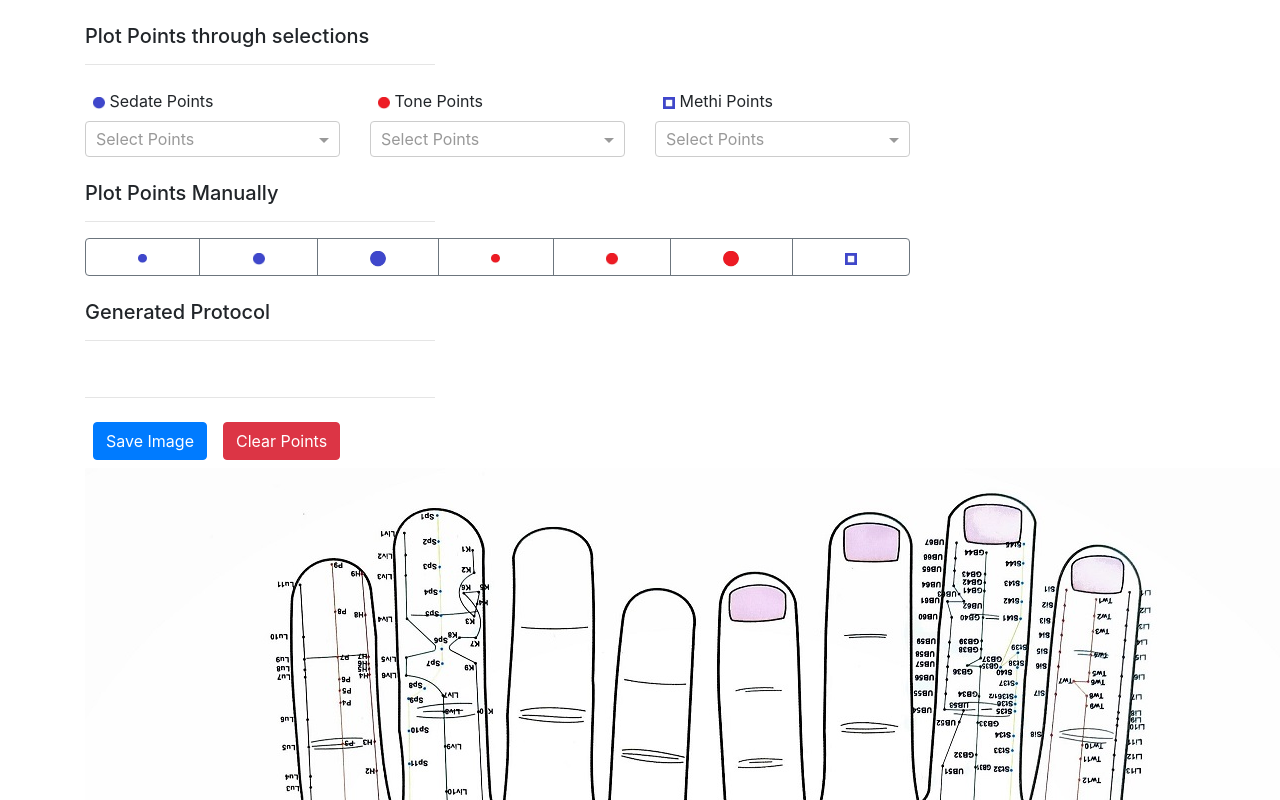
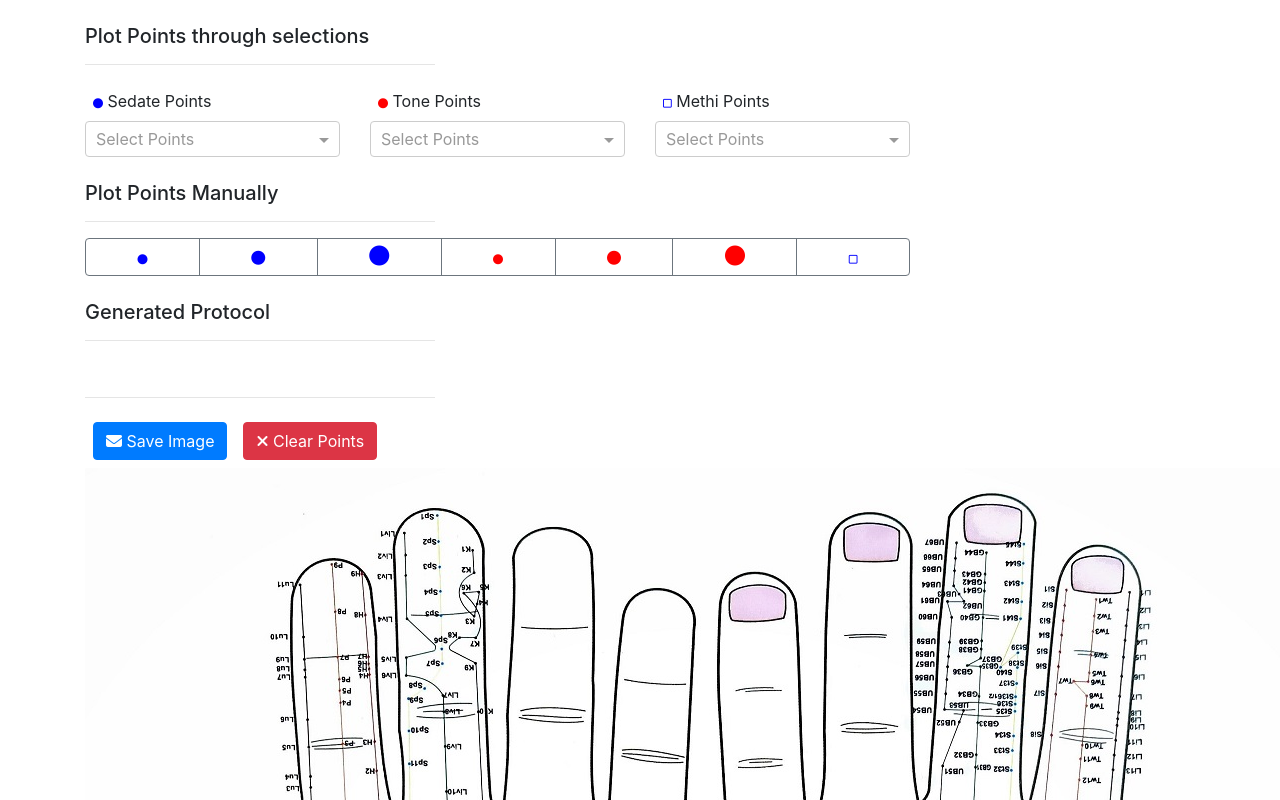
Before and after one commit to apoorvahiremath/PlotSujok, an Angular app: page / in a window 1280 px wide. Shown: the top 800 px of the page. Built offline with nearby package versions, Linux system fonts and the light colour scheme.

Commit message:
Images replaced with fa icons

```diff
--- a/src/app/byol-chart/byol-chart.component.html
+++ b/src/app/byol-chart/byol-chart.component.html
@@ -20,8 +20,8 @@
 <div class="row mt-4">
     <div class="col-sm-4">
         <hr>
-        <button class="m-2 btn btn-primary" (click)="putImage()">Save Image</button>
-        <button class="m-2 btn btn-danger " (click)="clearPoints()">Clear Points</button>
+        <button class="m-2 btn btn-primary" (click)="putImage()"><i class="fa fa-envelope"></i> Save Image</button>
+        <button class="m-2 btn btn-danger " (click)="clearPoints()"><i class="fa fa-times"></i> Clear Points</button>
 
     </div>
 </div>
--- a/src/app/shared/components/manual-ploting/manual-ploting.component.html
+++ b/src/app/shared/components/manual-ploting/manual-ploting.component.html
@@ -10,44 +10,46 @@
         <div class="btn-group btn-group-toggle btn-block" data-toggle="buttons">
             <label class="btn  btn-outline-secondary" (click)="setPointer('S', Sizes.VERYSMALL)"
                 [ngClass]="selectedPointer=== 'S' && pointerSize === Sizes.VERYSMALL? 'active':''">
-                <input type="radio" name="options" id="option1" autocomplete="off"> <img [src]="'/assets/images/S.jpg'"
-                    width="9px" height="9px">
+                <input type="radio" name="options" id="option1" autocomplete="off">
+                <i class="fa fa-circle" [style.font-size.px]="Sizes.VERYSMALL * 2" [style.color]="Color.Blue"></i>
             </label>
             <label class="btn  btn-outline-secondary" (click)="setPointer('S', Sizes.SMALL)"
                 [ngClass]="selectedPointer=== 'S' && pointerSize ===  Sizes.SMALL? 'active':''">
-                <input type="radio" name="options" id="option2" autocomplete="off"> <img [src]="'/assets/images/S.jpg'"
-                    width="12px" height="12px">
+                <input type="radio" name="options" id="option2" autocomplete="off">
+                <i class="fa fa-circle" [style.font-size.px]="Sizes.SMALL * 2" [style.color]="Color.Blue"></i>
             </label>
             <label class="btn  btn-outline-secondary" (click)="setPointer('S', Sizes.MEDIUM)"
                 [ngClass]="selectedPointer=== 'S' && pointerSize === Sizes.MEDIUM? 'active':''">
-                <input type="radio" name="options" id="option3" autocomplete="off"> <img [src]="'/assets/images/S.jpg'"
-                    width="16px" height="16px">
+                <input type="radio" name="options" id="option3" autocomplete="off">
+                <i class="fa fa-circle" [style.font-size.px]="Sizes.MEDIUM * 2" [style.color]="Color.Blue"></i>
             </label>
 
             <label class="btn  btn-outline-secondary" (click)="setPointer('T', Sizes.VERYSMALL)"
                 [ngClass]="selectedPointer=== 'T' && pointerSize ===  Sizes.VERYSMALL ? 'active':''">
-                <input type="radio" name="options" id="option1" autocomplete="off"> <img [src]="'/assets/images/T.jpg'"
-                    width="9px" height="9px">
+                <input type="radio" name="options" id="option1" autocomplete="off">
+                <i class="fa fa-circle" [style.font-size.px]="Sizes.VERYSMALL * 2" [style.color]="Color.Red"></i>
             </label>
             <label class="btn  btn-outline-secondary" (click)="setPointer('T', Sizes.SMALL)"
                 [ngClass]="selectedPointer=== 'T' && pointerSize === Sizes.SMALL ? 'active':''">
-                <input type="radio" name="options" id="option2" autocomplete="off"> <img [src]="'/assets/images/T.jpg'"
-                    width="12px" height="12px">
+                <input type="radio" name="options" id="option2" autocomplete="off">
+                <i class="fa fa-circle" [style.font-size.px]="Sizes.SMALL * 2" [style.color]="Color.Red"></i>
+
             </label>
             <label class="btn  btn-outline-secondary" (click)="setPointer('T', Sizes.MEDIUM)"
                 [ngClass]="selectedPointer=== 'T' && pointerSize === Sizes.MEDIUM ? 'active':''">
-                <input type="radio" name="options" id="option3" autocomplete="off"> <img [src]="'/assets/images/T.jpg'"
-                    width="16px" height="16px">
+                <input type="radio" name="options" id="option3" autocomplete="off">
+                <i class="fa fa-circle" [style.font-size.px]="Sizes.MEDIUM * 2" [style.color]="Color.Red"></i>
             </label>
             <label class="btn  btn-outline-secondary" (click)="setPointer('M', Sizes.SMALL)"
                 [ngClass]="selectedPointer=== 'M' && pointerSize === Sizes.SMALL? 'active':''">
-                <input type="radio" name="options" id="option3" autocomplete="off"> <img [src]="'/assets/images/M.jpg'"
-                    width="12px" height="12px">
+                <input type="radio" name="options" id="option3" autocomplete="off">
+                <i class="far fa-square" [style.font-size.px]="Sizes.MEDIUM" [style.color]="Color.Blue"></i>
+
             </label>
         </div>
     </div>
 
     <div class="col-sm-1">
-        <button *ngIf="selectedPointer" class=" btn btn-danger" (click)="clearPointer()">X</button>
+        <button *ngIf="selectedPointer" class=" btn btn-danger" (click)="clearPointer()"><i class="fa fa-times"></i></button>
     </div>
 </div>
--- a/src/app/shared/components/meredian-select/meredian-select.component.html
+++ b/src/app/shared/components/meredian-select/meredian-select.component.html
@@ -6,7 +6,7 @@
 </div>
 <div class="row">
     <div class="col-sm-3">
-        <p class="m-2"><img [src]="'/assets/images/S.jpg'" width="12px" height="12px"> Sedate Points</p>
+        <p class="m-2"><i class="fa fa-circle" [style.font-size.px]="Sizes.VERYSMALL * 2" [style.color]="Color.Blue"></i> Sedate Points</p>
         <ng-select #point [items]="points" [multiple]="true" [closeOnSelect]="false" [searchable]="true"
             [hideSelected]="true" bindLabel="name" placeholder="Select Points" [(ngModel)]="selectedSPoints"
             [clearSearchOnAdd]="true" (add)="selectPoint($event, Color.Blue,Shape.Circle, Sizes.VERYSMALL)"
@@ -14,18 +14,21 @@
             <ng-template ng-multi-label-tmp let-items="items" let-clear="clear">
                 <div class="ng-value" *ngFor="let item of items">
                     <span class="ng-value-icon left" (click)="clear(item)" aria-hidden="true">×</span>
-                    <span class="ng-value-label"><img [src]="'/assets/images/S.jpg'" width="12px" height="12px">
+                    <span class="ng-value-label">
+                        <i class="fa fa-circle" [style.font-size.px]="Sizes.VERYSMALL * 2" [style.color]="Color.Blue"></i>
                         {{item.name}}</span>
                 </div>
             </ng-template>
             <ng-template ng-option-tmp let-item="item" let-index="index">
-                <img [src]="'/assets/images/S.jpg'" width="12px" height="12px"> {{item.name}}
+                <i class="fa fa-circle" [style.font-size.px]="Sizes.VERYSMALL * 2" [style.color]="Color.Blue"></i>
+                {{item.name}}
             </ng-template>
         </ng-select>
     </div>
 
     <div class="col-sm-3">
-        <p class="m-2"><img [src]="'/assets/images/T.jpg'" width="12px" height="12px"> Tone Points</p>
+        <p class="m-2"> <i class="fa fa-circle" [style.font-size.px]="Sizes.VERYSMALL * 2" [style.color]="Color.Red"></i>
+            Tone Points</p>
         <ng-select #point [items]="points" [multiple]="true" [closeOnSelect]="false" [searchable]="true"
             [hideSelected]="true" bindLabel="name" placeholder="Select Points" [(ngModel)]="selectedTPoints"
             [clearSearchOnAdd]="true" (add)="selectPoint($event, Color.Red,Shape.Circle, Sizes.VERYSMALL)"
@@ -33,18 +36,18 @@
             <ng-template ng-multi-label-tmp let-items="items" let-clear="clear">
                 <div class="ng-value" *ngFor="let item of items">
                     <span class="ng-value-icon left" (click)="clear(item)" aria-hidden="true">×</span>
-                    <span class="ng-value-label"><img [src]="'/assets/images/T.jpg'" width="12px" height="12px">
+                    <span class="ng-value-label"><i class="fa fa-circle" [style.font-size.px]="Sizes.VERYSMALL * 2" [style.color]="Color.Red"></i>
                         {{item.name}}</span>
                 </div>
             </ng-template>
             <ng-template ng-option-tmp let-item="item" let-index="index">
-                <img [src]="'/assets/images/T.jpg'" width="12px" height="12px"> {{item.name}}
+                <i class="fa fa-circle" [style.font-size.px]="Sizes.VERYSMALL * 2" [style.color]="Color.Red"></i> {{item.name}}
             </ng-template>
         </ng-select>
     </div>
 
     <div class="col-sm-3">
-        <p class="m-2"><img [src]="'/assets/images/M.jpg'" width="12px" height="12px"> Methi Points</p>
+        <p class="m-2"><i class="far fa-square" [style.font-size.px]="Sizes.MEDIUM" [style.color]="Color.Blue"></i> Methi Points</p>
         <ng-select #point [items]="points" [multiple]="true" [closeOnSelect]="false" [searchable]="true"
             [hideSelected]="true" bindLabel="name" placeholder="Select Points" [(ngModel)]="selectedMPoints"
             [clearSearchOnAdd]="true" (add)="selectPoint($event, Color.Blue,Shape.Square, Sizes.SMALL)"
@@ -52,12 +55,12 @@
             <ng-template ng-multi-label-tmp let-items="items" let-clear="clear">
                 <div class="ng-value" *ngFor="let item of items">
                     <span class="ng-value-icon left" (click)="clear(item)" aria-hidden="true">×</span>
-                    <span class="ng-value-label"><img [src]="'/assets/images/M.jpg'" width="12px" height="12px">
+                    <span class="ng-value-label"><i class="far fa-square" [style.font-size.px]="Sizes.MEDIUM" [style.color]="Color.Blue"></i>
                         {{item.name}}</span>
                 </div>
             </ng-template>
             <ng-template ng-option-tmp let-item="item" let-index="index">
-                <img [src]="'/assets/images/M.jpg'" width="12px" height="12px"> {{item.name}}
+                <i class="far fa-square" [style.font-size.px]="Sizes.MEDIUM" [style.color]="Color.Blue"></i> {{item.name}}
             </ng-template>
         </ng-select>
     </div>
--- a/src/index.html
+++ b/src/index.html
@@ -6,7 +6,8 @@
   <base href="/">
   <meta name="viewport" content="width=device-width, initial-scale=1">
   <link rel="icon" type="image/x-icon" href="favicon.ico">
-  <link rel="stylesheet" href="https://cdnjs.cloudflare.com/ajax/libs/font-awesome/4.7.0/css/font-awesome.min.css">
+  <!-- <link rel="stylesheet" href="https://cdnjs.cloudflare.com/ajax/libs/font-awesome/4.7.0/css/font-awesome.min.css"> -->
+  <script src='https://kit.fontawesome.com/a076d05399.js'></script>
 <body>
 
 </head>
```
